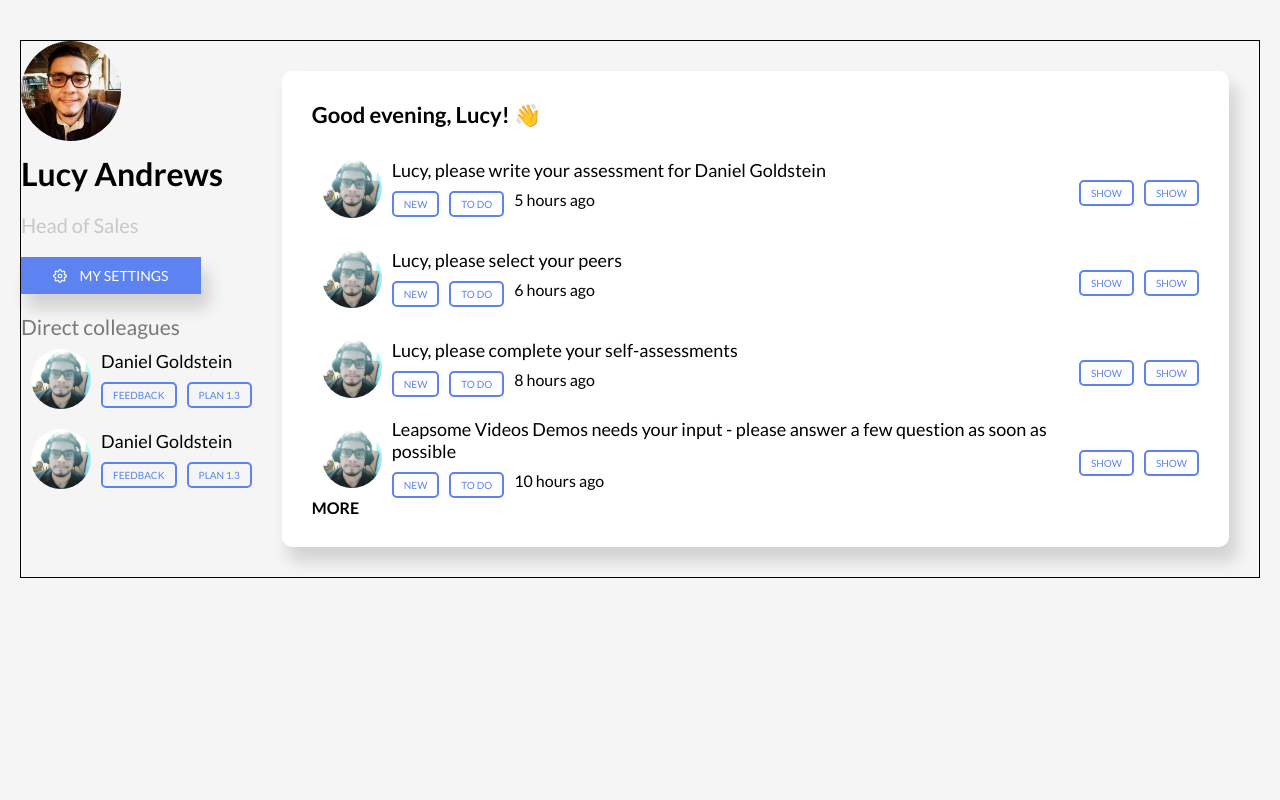
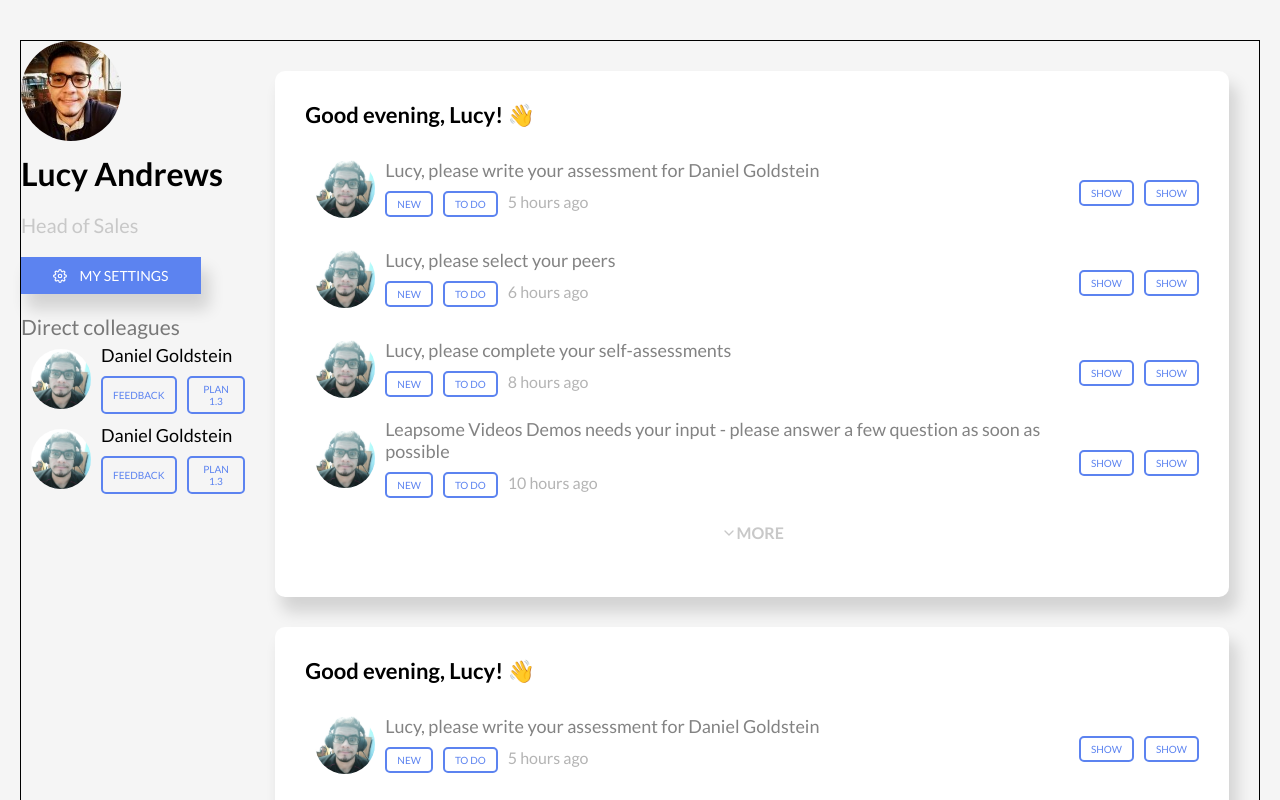
Before and after one commit to matsmello/leapsome, a React (Create React App) app: page / in a window 1280 px wide. Shown: the top 800 px of the page. Built offline with nearby package versions, Linux system fonts and the light colour scheme.

Commit message:
Create more data

```diff
--- a/src/components/Card/index.tsx
+++ b/src/components/Card/index.tsx
@@ -1,6 +1,34 @@
 import React from "react";
 import { Container } from "./styles";
+import ListItem from "./../ListItem/index";
+import { FiChevronDown } from "react-icons/fi";
 
-const Button: React.FC = (props) => <Container>{props.children}</Container>;
+interface CardProps {
+  listItems?: {
+    message: string;
+    createdAt: string;
+    actions: string[];
+  }[];
 
-export default Button;
+  title: string;
+}
+
+const Card: React.FC<CardProps> = (props) => (
+  <Container>
+    <header>
+      <h1>{props.title}</h1>
+    </header>
+
+    {props.listItems &&
+      props.listItems.map((listItem) => (
+        <ListItem message={listItem.message} createdAt={listItem.createdAt} />
+      ))}
+
+    <footer>
+      <FiChevronDown />
+      <strong>MORE</strong>
+    </footer>
+  </Container>
+);
+
+export default Card;
--- a/src/components/ListItem/styles.ts
+++ b/src/components/ListItem/styles.ts
@@ -7,7 +7,8 @@ export const Container = styled.div`
   place-content: center;
   justify-content: center;
   align-items: center;
-  height: 80px;
+  min-height: 80px;
+  color: rgb(131, 131, 131);
 
   img {
     height: 60px;
@@ -32,6 +33,8 @@ export const Container = styled.div`
 
       p {
         margin-left: 10px;
+        margin-top: 4px;
+        color: rgb(180, 180, 180);
       }
     }
   }
--- a/src/pages/Main/index.tsx
+++ b/src/pages/Main/index.tsx
@@ -5,7 +5,7 @@ import ListItem from "./../../components/ListItem/index";
 import Card from "./../../components/Card";
 import model from "./../../assets/me.jpeg";
 
-import { FiSettings } from "react-icons/fi";
+import { FiSettings, FiChevronDown } from "react-icons/fi";
 import { SideMenu, Container } from "./styles";
 
 const Main: React.FC = () => {
@@ -48,19 +48,11 @@ const Main: React.FC = () => {
         <SimpleListItem />
         <SimpleListItem />
       </SideMenu>
-      <Card>
-        <header>
-          <h1>Good evening, Lucy! 👋</h1>
-        </header>
 
-        {examples.map((example) => (
-          <ListItem message={example.message} createdAt={example.createdAt} />
-        ))}
-
-        <footer>
-          <strong>MORE</strong>
-        </footer>
-      </Card>
+      <section>
+        <Card title="Good evening, Lucy! 👋" listItems={examples} />
+        <Card title="Good evening, Lucy! 👋" listItems={examples} />
+      </section>
     </Container>
   );
 };
--- a/src/pages/Main/styles.ts
+++ b/src/pages/Main/styles.ts
@@ -4,6 +4,21 @@ export const Container = styled.div`
   flex: 1;
   display: flex;
   border: 1px solid black;
+
+  footer {
+    padding: 25px 0;
+    color: rgb(200, 200, 200);
+    align-items: center;
+    display: flex;
+    flex: 1;
+    justify-content: center;
+
+    cursor: pointer;
+  }
+
+  .card {
+    flex-direction: row;
+  }
 `;
 export const SideMenu = styled.div`
   max-width: 280px;
```
